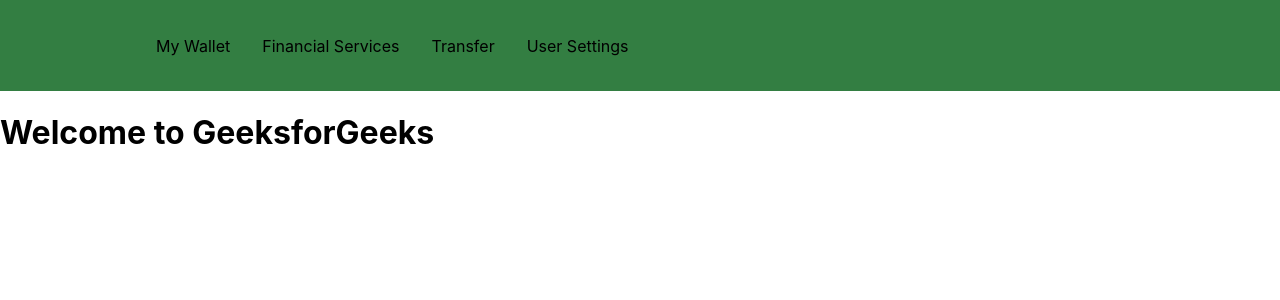
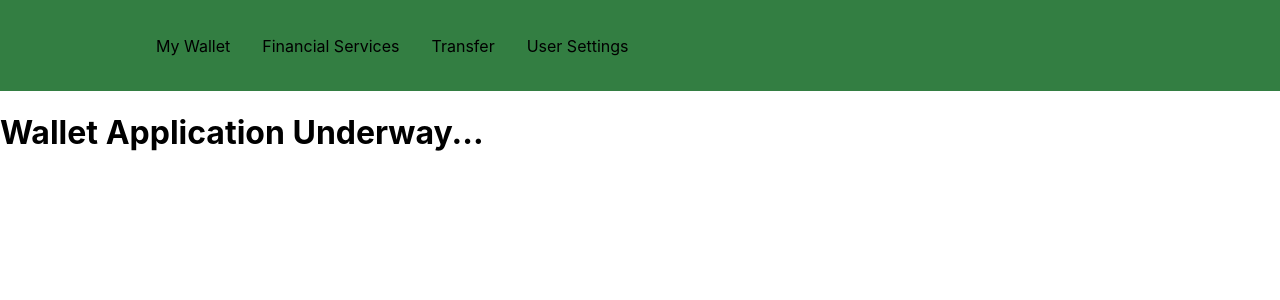
Before and after one commit to driedsoba/BlazePay, a React (Create React App) app: page / in a window 1280 px wide. Shown: the top 300 px of the page. Built offline with nearby package versions, Linux system fonts and the light colour scheme.

Commit message:
Changed Something

```diff
--- a/src/App.js
+++ b/src/App.js
@@ -15,7 +15,7 @@
           <Router>
                 <Navbar />
                 <Routes>
-                    <Route exact path='/' element={<Home />} />
+                    <Route exact path='/' element={<Wallet />} />
                     <Route path='/home' element={<Wallet />} />
                     <Route path='/financial' element={<Financial />} />
                     <Route path='/transfer' element={<Transfer />} />
--- a/src/pages/index.js
+++ b/src/pages/index.js
@@ -1,11 +1,11 @@
 import React from 'react';
 
-const Home = () => {
+const index = () => {
     return (
         <div>
-            <h1>Welcome to GeeksforGeeks</h1>
+            <h1>Welcomeee</h1>
         </div>
     );
 };
 
-export default Home;
+export default index;
```
